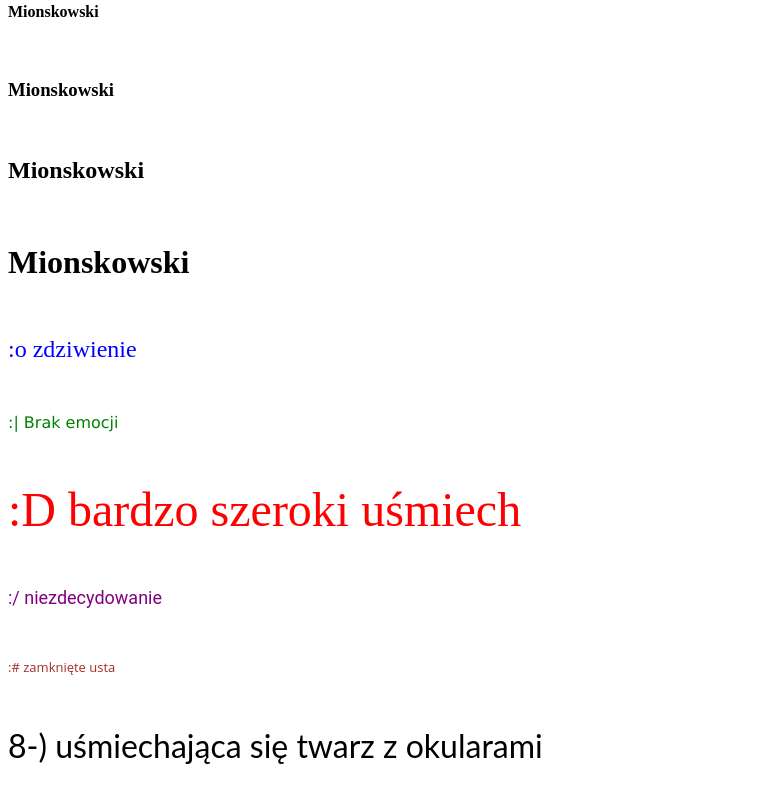
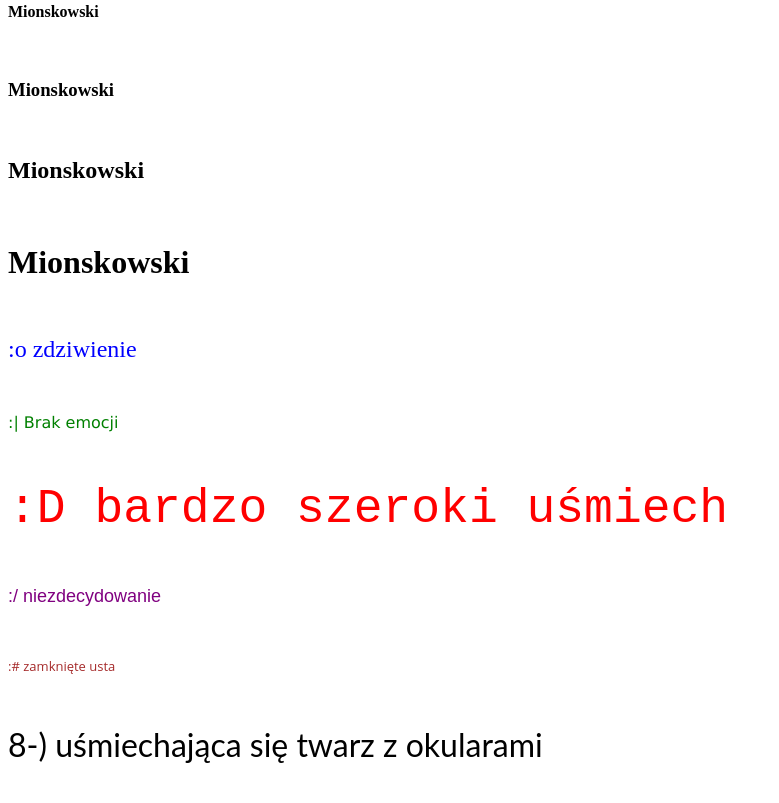
Before and after one commit to MichalMion/Mionskowski_1P_1_z1_14.09_g_20, a plain HTML site: page index.html in a window 1280 px wide. Shown: the part 722-1525 px from the top of the page, without its empty margins (0-779 px from the left). Drawn offline with Linux system fonts and the light colour scheme.

Commit message:
index.html

```diff
--- a/index.html
+++ b/index.html
@@ -23,8 +23,8 @@
 
 	<p> <font color="blue" size="5" face="Times New Roman"> :o zdziwienie </font> </p> <br>
 	<p> <font color="green" size="3" face="Verdana"> :| Brak emocji </font> </p> <br>
-	<p> <font color="red" size="7" face=""> :D bardzo szeroki uśmiech </font> </p> <br>
-	<p> <font color="purple" size="4" face="Roboto"> :/ niezdecydowanie </font> </p> <br>
+	<p> <font color="red" size="7" face="Courier New"> :D bardzo szeroki uśmiech </font> </p> <br>
+	<p> <font color="purple" size="4" face="Arial"> :/ niezdecydowanie </font> </p> <br>
 	<p> <font color="brown" size="2" face="Open Sans"> :# zamknięte usta </font> </p> <br>
 	<p> <font color="black" size="6" face="Lato"> 8-) uśmiechająca się twarz z okularami </font> </p> <br>
 	</body>
```
